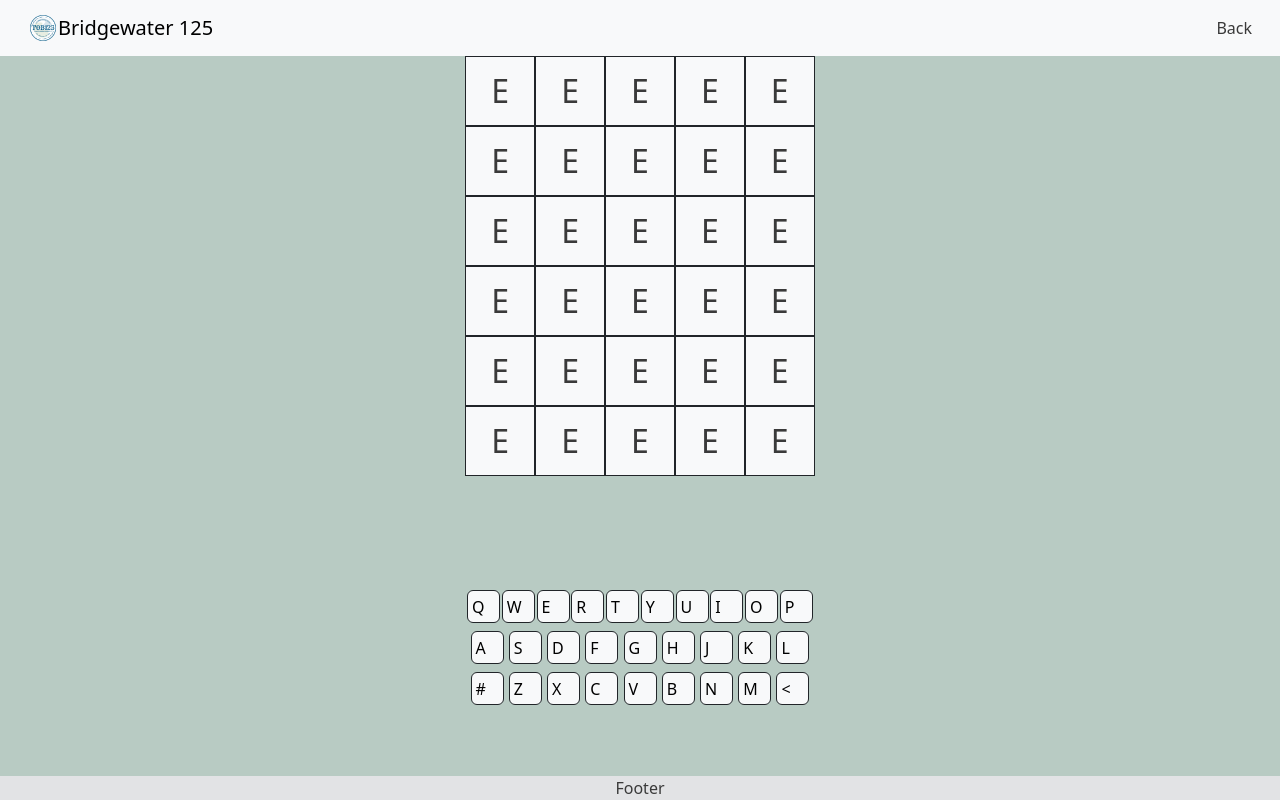
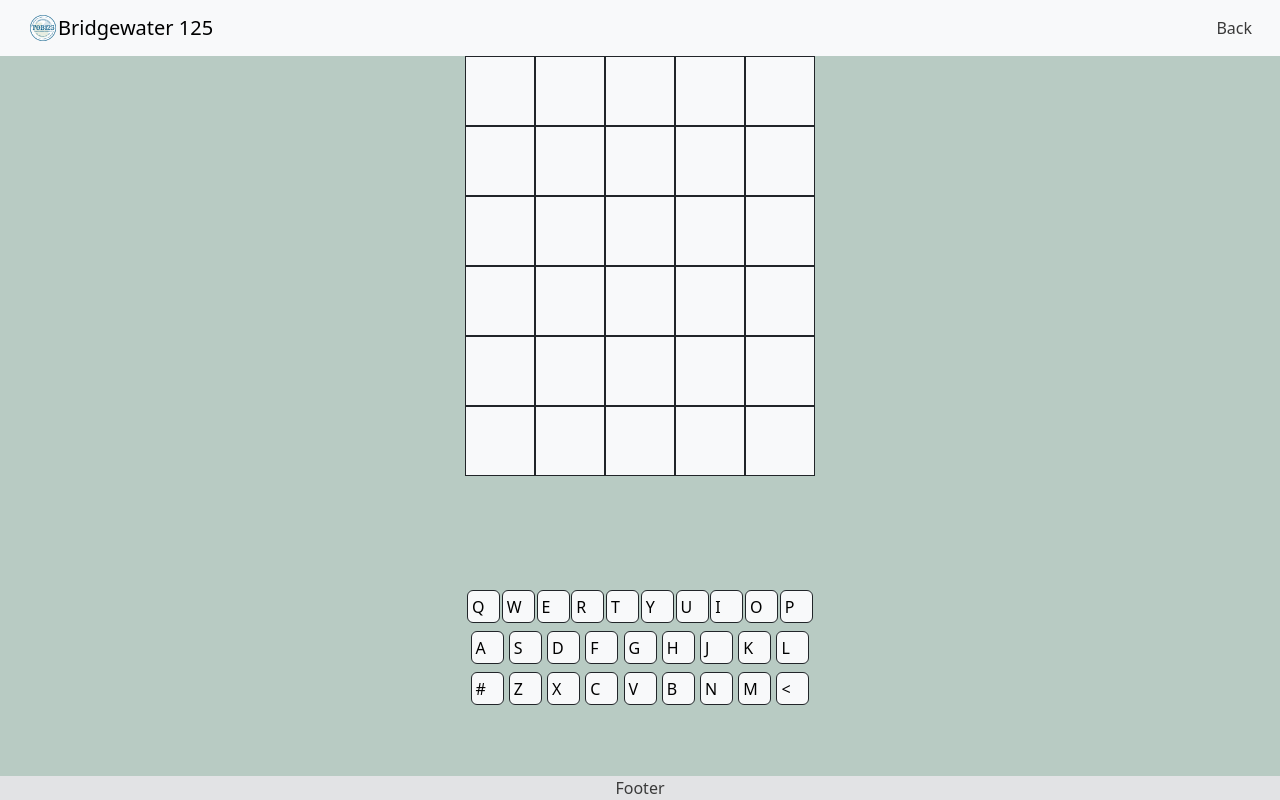
Before and after one commit to andrecelliers/Capstone, a React (Vite) app: page /challenge/oldwrdsdaoangne in a window 1280 px wide. Built offline with nearby package versions, Linux system fonts and the light colour scheme.

Commit message:
TOBordle progress

```diff
--- a/src/components/ChallengePage/TOBordle/GuessContainer.jsx
+++ b/src/components/ChallengePage/TOBordle/GuessContainer.jsx
@@ -2,23 +2,45 @@ import React, { useEffect, useState } from "react";
 import { Container, Row, Col } from "react-bootstrap";
 import WordContainer from "./WordContainer";
 
-const GuessContainer = (props) => {
+const GuessContainer = ({ correctWord, words, activeIndex }) => {
   const [isloading, setIsloading] = useState(true);
   const [wordRow, setWordRows] = useState([]);
 
   useEffect(() => {
     if (isloading) {
       for (let i = 0; i < 6; i++) {
-        setWordRows((prev) => [...prev, <WordContainer key={`${i}-word`} />]);
+        setWordRows((prev) => [
+          ...prev,
+          <WordContainer
+            key={`${i}`}
+            correctWord={correctWord}
+            word={words[i]}
+          />,
+        ]);
       }
       setIsloading(false);
     }
   }, []);
 
+  useEffect(() => {
+    const newWordRows = [];
+    setWordRows((prev) => {
+      const newWords = [...prev];
+      newWords[activeIndex] = (
+        <WordContainer
+          key={`${activeIndex}`}
+          correctWord={correctWord}
+          word={words[activeIndex]}
+        />
+      );
+      return newWords;
+    });
+  }, [activeIndex, words]);
+
   if (isloading) return null;
   return (
     <Row className="d-flex justify-content-center">
-      {wordRow.map((word) => word)}
+      {wordRow.map((WordContainer) => WordContainer)}
     </Row>
   );
 };
--- a/src/components/ChallengePage/TOBordle/KeyContainer.jsx
+++ b/src/components/ChallengePage/TOBordle/KeyContainer.jsx
@@ -1,22 +1,13 @@
-import React, { useState } from "react";
+import React, { useState, useEffect } from "react";
 import { Button } from "react-bootstrap";
-import { act } from "react-dom/test-utils";
 
 const KeyContainer = (props) => {
   const [colorState, setcolorState] = useState(0);
-  const { activeWord, setActiveWord } = props;
-
-  const handleLetterClick = (letter) => {
-    if (activeWord.length <= 5) {
-      setActiveWord(activeWord + letter);
-    }
-    console.log("Letter clicked: ", letter);
-  };
 
   return (
     <Button
       variant="light"
-      onClick={() => handleLetterClick(props.letter)}
+      onClick={() => props.handleActiveWordChange(props.letter)}
       className="keyboardKey d-flex flex-column justify-content-center text-center border border-dark bg-light rounded p-1"
     >
       {props.letter}
--- a/src/components/ChallengePage/TOBordle/KeyboardContainer.jsx
+++ b/src/components/ChallengePage/TOBordle/KeyboardContainer.jsx
@@ -2,32 +2,7 @@ import React, { useState, useEffect } from "react";
 import { Button, Container, Row, Col } from "react-bootstrap";
 import KeyContainer from "./KeyContainer";
 
-class Keyboard {
-  constructor(keyboardLetters, setActiveWord) {
-    this.letters = [[], [], []];
-
-    for (let i = 0; i < keyboardLetters.length; i++) {
-      for (let j = 0; j < keyboardLetters[i].length; j++) {
-        this.letters[i].push(new Letter(keyboardLetters[i][j], setActiveWord));
-      }
-    }
-    this.container = (
-      <Row className="d-flex justify-content-center">
-        <Row className="d-flex justify-content-evenly my-1">
-          {this.letters[0].map((letter) => letter.container)}
-        </Row>
-        <Row className="d-flex justify-content-evenly my-1">
-          {this.letters[1].map((letter) => letter.container)}
-        </Row>
-        <Row className="d-flex justify-content-evenly my-1">
-          {this.letters[2].map((letter) => letter.container)}
-        </Row>
-      </Row>
-    );
-  }
-}
-
-const KeyboardContainer = () => {
+const KeyboardContainer = (props) => {
   const [isLoading, setIsLoading] = useState(true);
   const [keyboardLetters, setKeyboardLetters] = useState([
     ["Q", "W", "E", "R", "T", "Y", "U", "I", "O", "P"],
@@ -40,7 +15,13 @@ const KeyboardContainer = () => {
     if (isLoading) {
       const newKeyboard = keyboardLetters.map((row, i) => {
         return row.map((letter, j) => {
-          return <KeyContainer key={`${i}-${j}-key`} letter={letter} />;
+          return (
+            <KeyContainer
+              key={`${i}-${j}-key`}
+              letter={letter}
+              handleActiveWordChange={props.handleActiveWordChange}
+            />
+          );
         });
       });
 
--- a/src/components/ChallengePage/TOBordle/LetterContainer.jsx
+++ b/src/components/ChallengePage/TOBordle/LetterContainer.jsx
@@ -1,15 +1,14 @@
 import React, { useState } from "react";
 import { Col } from "react-bootstrap";
 
-const LetterContainer = (props) => {
+const LetterContainer = ({ letterKey, letter }) => {
   const [colorState, setColorState] = useState(0);
-  const [letterState, setLetterState] = useState("E");
 
   return (
     <Col
-      key={`${props.letterKey}-${props.wordKey}-letter`}
+      key={`${letterKey}-letter`}
       className="d-flex flex-column justify-content-center letter text-center border border-dark bg-light"
-      children={letterState}
+      children={letter}
     />
   );
 };
--- a/src/components/ChallengePage/TOBordle/TOBordle.jsx
+++ b/src/components/ChallengePage/TOBordle/TOBordle.jsx
@@ -5,23 +5,35 @@ import KeyboardContainer from "./KeyboardContainer";
 import "./css.css";
 
 const TOBordle = () => {
-  const [word, setWord] = useState("WATER");
-  const [words, setWords] = useState(["START", "WORDY"]);
-  const [activeWord, setActiveWord] = useState("");
+  const [correctWord, setCorrectWord] = useState("WATER");
+  const [words, setWords] = useState(["", "", "", "", "", ""]);
+  const [activeIndex, setActiveIndex] = useState(0);
+
+  const handleActiveWordChange = (letter) => {
+    setWords((prev) => {
+      const newWords = [...prev];
+      if (newWords[activeIndex].length < 5) {
+        newWords[activeIndex] += letter;
+      }
+      return newWords;
+    });
+  };
+
+  // useEffect(() => {
+  //   console.log(words[activeIndex]);
+  // }, [words, activeIndex]);
 
   return (
     <Row>
       <Col sm={0} md={3} />
       <Col>
-        <GuessContainer word={word} words={words} activeWord={activeWord} />
+        <GuessContainer
+          correctWord={correctWord}
+          words={words}
+          activeIndex={activeIndex}
+        />
         <Row className="bufferRow" />
-        <KeyboardContainer
-          word={word}
-          words={words}
-          setWords={setWords}
-          activeWord={activeWord}
-          setActiveWord={setActiveWord}
-        />
+        <KeyboardContainer handleActiveWordChange={handleActiveWordChange} />
       </Col>
       <Col sm={0} md={3} />
     </Row>
--- a/src/components/ChallengePage/TOBordle/WordContainer.jsx
+++ b/src/components/ChallengePage/TOBordle/WordContainer.jsx
@@ -2,9 +2,8 @@ import React, { useState, useEffect } from "react";
 import { Row } from "react-bootstrap";
 import LetterContainer from "./LetterContainer";
 
-const WordContainer = (props) => {
+const WordContainer = ({ word, wordKey }) => {
   const [isLoading, setIsLoading] = useState(true);
-  const [isActive, setIsActive] = useState(false);
   const [letters, setLetters] = useState([]);
 
   useEffect(() => {
@@ -12,18 +11,34 @@ const WordContainer = (props) => {
       for (let i = 0; i < 5; i++) {
         setLetters((prev) => [
           ...prev,
-          <LetterContainer key={`${i}-letter`} />,
+          <LetterContainer
+            key={`${i}-letter`}
+            letterKey={i}
+            letter={word[i]}
+          />,
         ]);
       }
 
       setIsLoading(false);
+    } else {
+      console.log(word);
+      const newLetters = [];
+      setLetters((prev) => {
+        const newLetters = [...prev];
+        newLetters[word.length - 1] = (
+          <LetterContainer
+            key={`${word.length - 1}-letter`}
+            letterKey={word.length - 1}
+            letter={word[word.length - 1]}
+          />
+        );
+        return newLetters;
+      });
     }
-  }, []);
+  }, [word]);
 
   if (isLoading) return;
-  return (
-    <Row key={`${props.wordKey}-word`}>{letters.map((letter) => letter)}</Row>
-  );
+  return <Row key={`${wordKey}-word`}>{letters.map((letter) => letter)}</Row>;
 };
 
 export default WordContainer;
```
